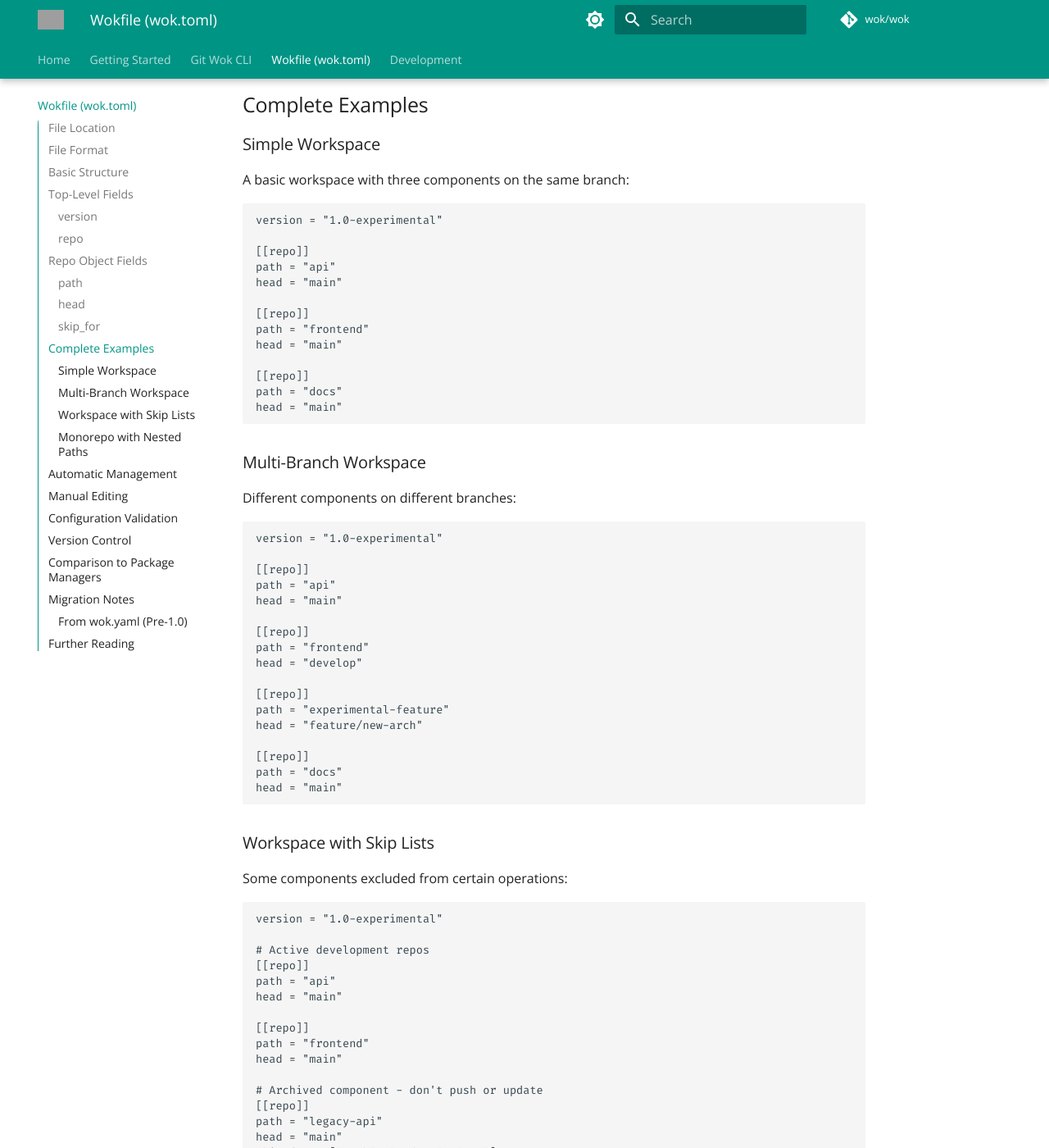
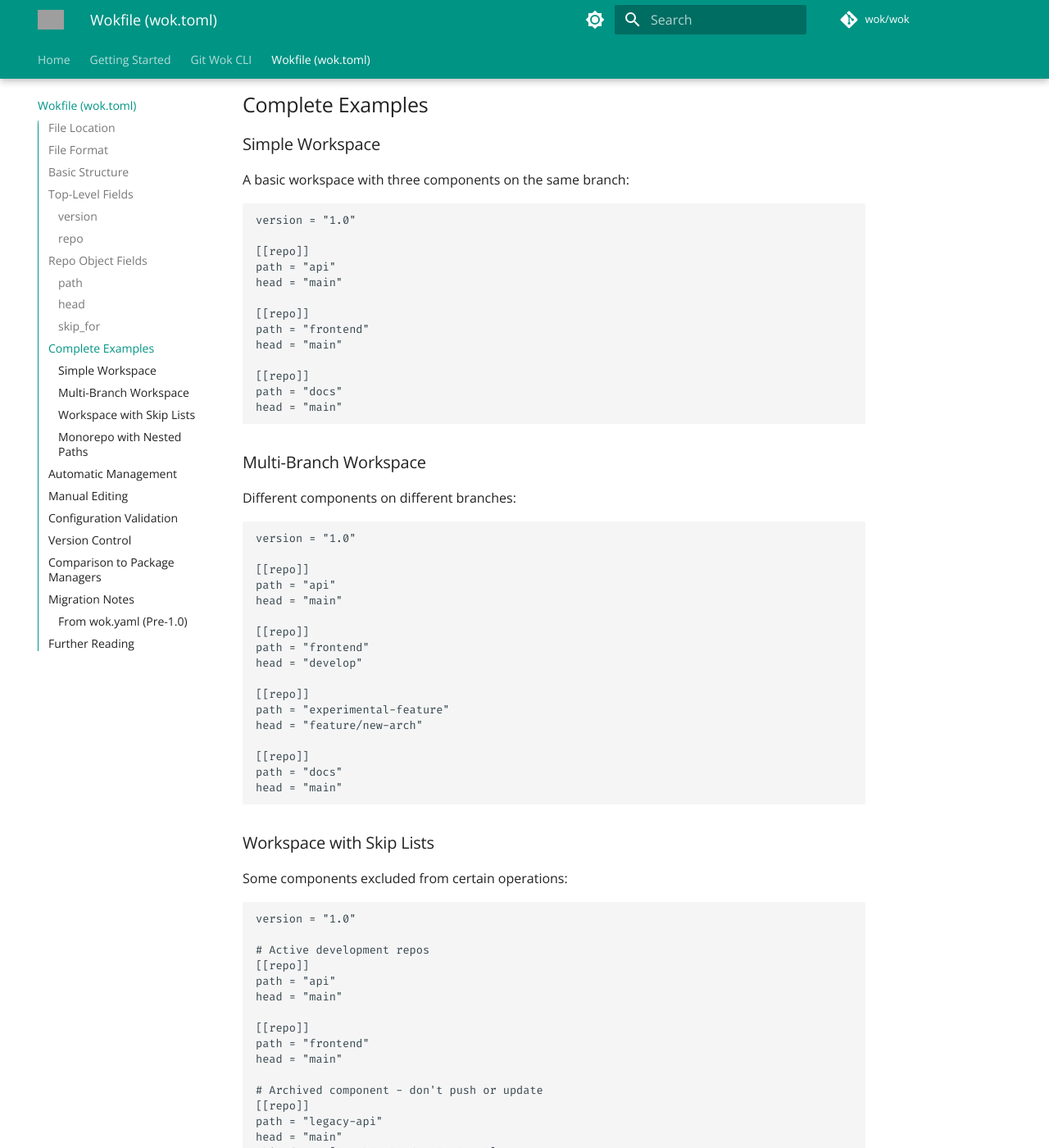
Before and after one commit to wokdev/wok, an MkDocs documentation site: the page built from docs/wokfile.md, in a window 1280 px wide and 1400 px high, scrolled down 2775 px. Shown: the whole window at 82% size. Built offline with MkDocs 1.6.1 and Material for MkDocs 9.7.7, drawn with Linux system fonts in a browser that asks for light colours; some of the changed text lies outside the part shown; grey boxes are pictures that could not be loaded.

Commit message:
Prepare documentation for stable 1.0 release
Remove all beta/experimental language and prepare docs for production:
- Remove ROADMAP.md and references
- Remove "Beta Release" section from README
- Update all wokfile.md examples to use stable version "1.0"
- Update getting-started.md to link to community instead of roadmap
- Improve consistency and clarity throughout documentation
- Standardize verb tenses and article usage in CLI reference

````diff
--- a/docs/wokfile.md
+++ b/docs/wokfile.md
@@ -21,7 +21,7 @@
 Here's a minimal example:
 
 ```toml
-version = "1.0-experimental"
+version = "1.0"
 
 [[repo]]
 path = "api"
@@ -38,13 +38,13 @@
 
 **Type:** String
 **Required:** Yes
-**Current value:** `"1.0-experimental"`
+**Current value:** `"1.0"`
 
-Specifies the Wokfile schema version. This allows Git Wok to handle configuration format changes gracefully in the future.
+Specify the Wokfile schema version. This allows Git Wok to handle configuration format changes gracefully in the future.
 
 **Example:**
 ```toml
-version = "1.0-experimental"
+version = "1.0"
 ```
 
 ### repo
@@ -133,7 +133,7 @@
 A basic workspace with three components on the same branch:
 
 ```toml
-version = "1.0-experimental"
+version = "1.0"
 
 [[repo]]
 path = "api"
@@ -153,7 +153,7 @@
 Different components on different branches:
 
 ```toml
-version = "1.0-experimental"
+version = "1.0"
 
 [[repo]]
 path = "api"
@@ -177,7 +177,7 @@
 Some components excluded from certain operations:
 
 ```toml
-version = "1.0-experimental"
+version = "1.0"
 
 # Active development repos
 [[repo]]
@@ -212,7 +212,7 @@
 Repos organized in subdirectories:
 
 ```toml
-version = "1.0-experimental"
+version = "1.0"
 
 [[repo]]
 path = "services/api"
@@ -274,7 +274,7 @@
 
 **Error: "unknown field"**
 - You used a field name that doesn't exist
-- Check spelling: `head` not `ref`, `path` not `name`
+- Check spelling: `head`, not `ref`; `path`, not `name`
 
 **Error: "missing field"**
 - A required field is missing
--- a/mkdocs.yml
+++ b/mkdocs.yml
@@ -51,5 +51,3 @@
   - Getting Started: getting-started.md
   - Git Wok CLI: cli.md
   - Wokfile (wok.toml): wokfile.md
-  - Development:
-      - Roadmap: ROADMAP.md
````
Also changed, not shown: README.md (+6 -9 lines), docs/ROADMAP.md (deleted, +0 -91 lines), docs/cli.md (+31 -31 lines), docs/getting-started.md (+7 -7 lines), docs/index.md (+1 -1 lines).
